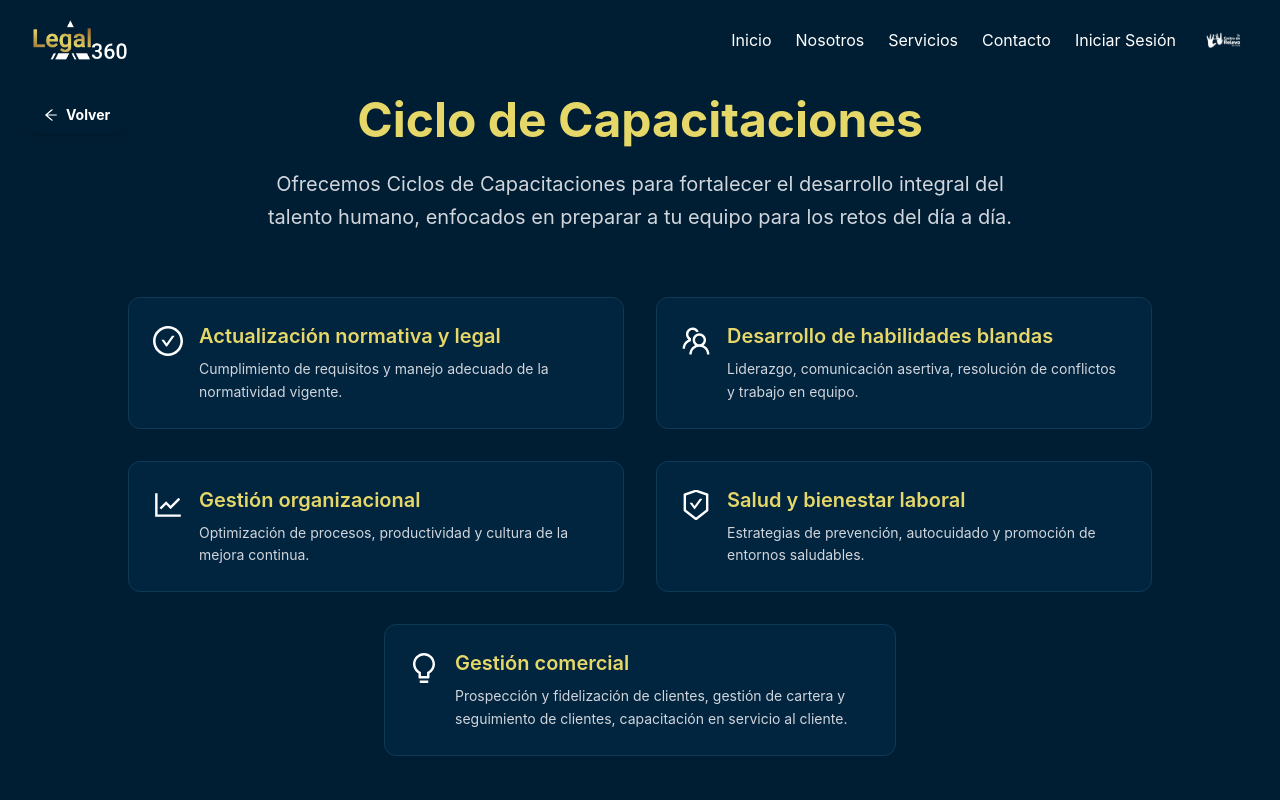
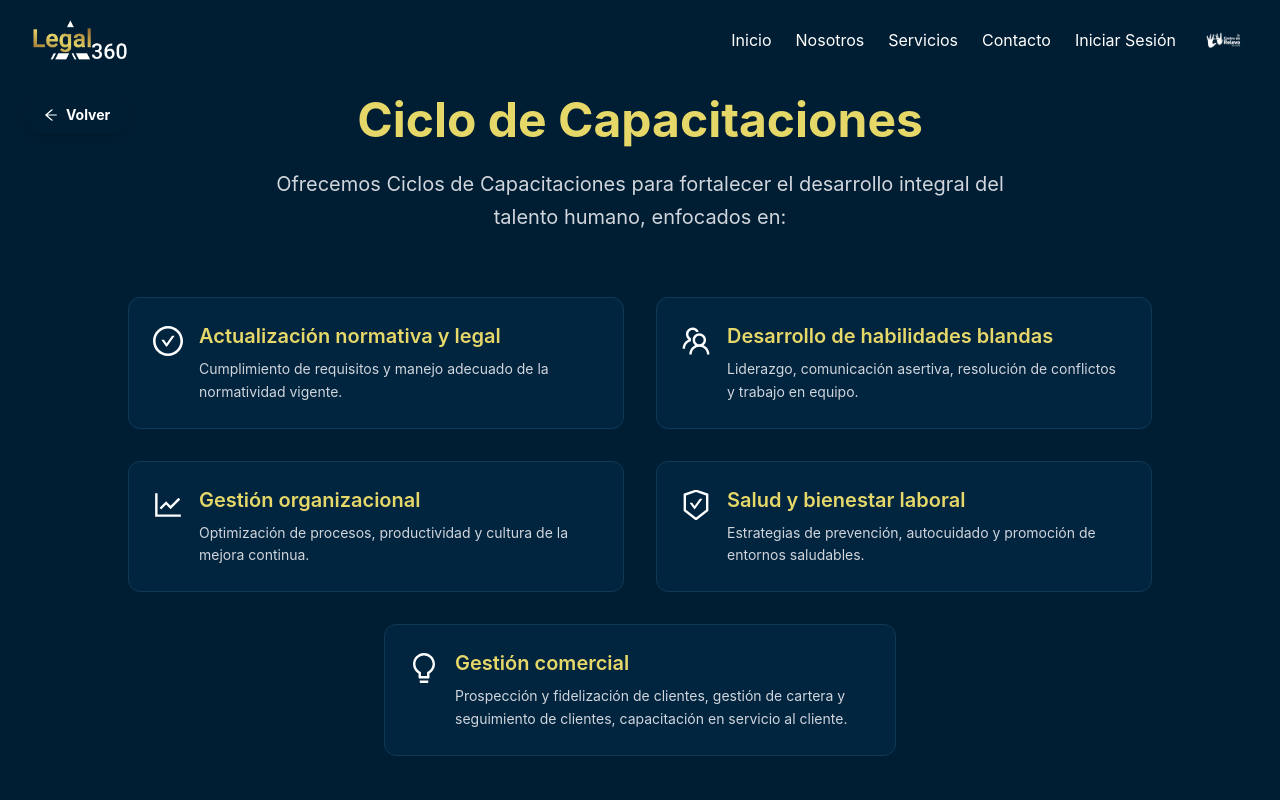
Before and after one commit to sazaba/legal360, a React (Vite) app: page /ciclo-capacitaciones in a window 1280 px wide. Shown: the top 800 px of the page. Built offline with nearby package versions, Linux system fonts and the light colour scheme; no server answers.

Commit message:
ciclocapacitaciones3

```diff
--- a/src/pages/CicloCapacitaciones.jsx
+++ b/src/pages/CicloCapacitaciones.jsx
@@ -52,7 +52,7 @@ const CicloCapacitaciones = () => {
             Ciclo de Capacitaciones
           </h1>
           <p className="text-lg md:text-xl text-gray-300 max-w-3xl mx-auto leading-relaxed">
-            Ofrecemos Ciclos de Capacitaciones para fortalecer el desarrollo integral del talento humano, enfocados en preparar a tu equipo para los retos del día a día.
+            Ofrecemos Ciclos de Capacitaciones para fortalecer el desarrollo integral del talento humano, enfocados en:
           </p>
         </div>
 
--- a/src/pages/Servicios.jsx
+++ b/src/pages/Servicios.jsx
@@ -66,7 +66,7 @@ const Servicios = ({ id }) => {
       id: 5,
       titulo: 'Ciclo de Capacitaciones',
       icono: <BulbOutlined style={iconStyle} />,
-      resumen: 'Capacitación integral para el talento humano, fortaleciendo sus habilidades y optimizando la gestión y bienestar laboral de tu empresa.',
+      resumen: 'Capacitación integral para el talento humano, fortaleciendo tus habilidades y optimizando la gestión y bienestar laboral de tu empresa.',
       link: '/ciclo-capacitaciones'
     }
   ];
```
